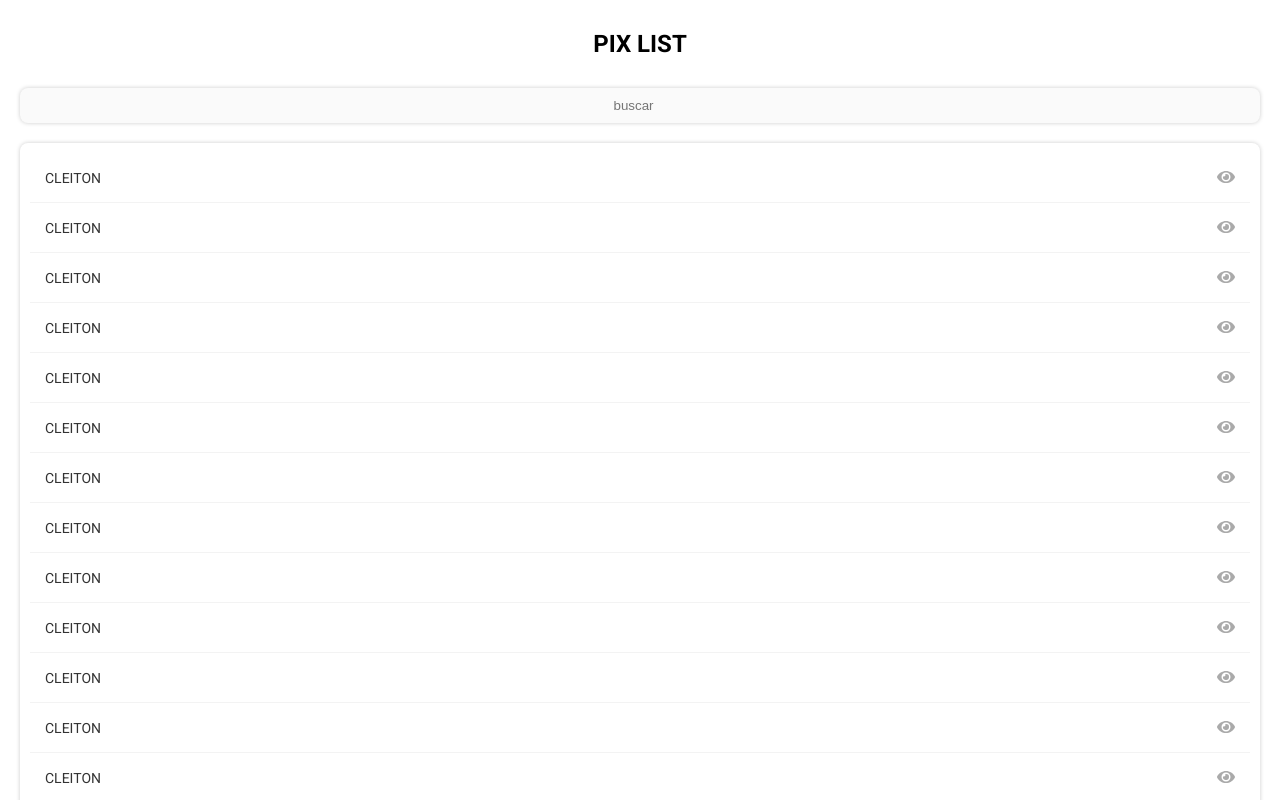
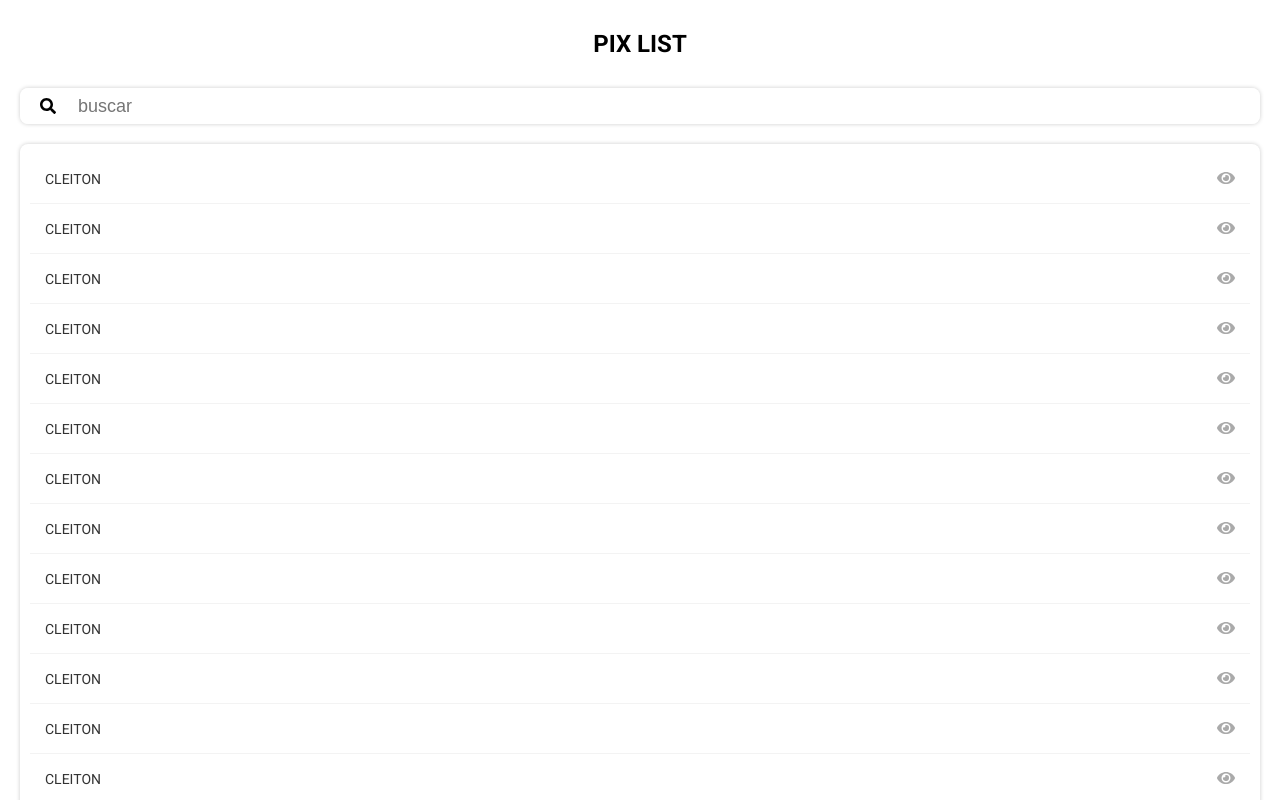
Before and after one commit to alvescleiton/pix-list, a Next.js app: page / in a window 1280 px wide. Shown: the top 800 px of the page. Built offline with nearby package versions, Linux system fonts and the light colour scheme.

Commit message:
Search container

```diff
--- a/src/components/Search/index.tsx
+++ b/src/components/Search/index.tsx
@@ -1,8 +1,11 @@
 import { Container, Input } from './styles'
+import { FontAwesomeIcon } from '@fortawesome/react-fontawesome'
+import { faSearch } from '@fortawesome/free-solid-svg-icons'
 
 const Search: React.FC = () => {
   return (
     <Container>
+      <FontAwesomeIcon icon={faSearch} />
       <Input type="search" placeholder="buscar" />
     </Container>
   )
--- a/src/components/Search/styles.ts
+++ b/src/components/Search/styles.ts
@@ -3,17 +3,26 @@ import styled from 'styled-components'
 export const Container = styled.div`
   position: sticky;
   top: 10px;
+  left: 20px;
+  right: 20px;
   display: flex;
+  align-items: center;
   padding: 0 20px;
+  width: calc(100% - 40px);
+  box-shadow: 0px 0px 4px 0px #ccc;
+  background: rgba(255,255,255, 0.7);
+  border-radius: 8px;
+
+  .fa-search {
+    flex: 0 0 auto;
+    margin-right: 20px;
+  }
 `
 
 export const Input = styled.input`
   flex: 1 1 auto;
-  text-align: center;
-  padding: 10px;
+  font-size: 18px;
+  line-height: 34px;
   border: 0;
-  box-shadow: 0px 0px 4px 0px #ccc;
-  background: #fafafa;
-  border-radius: 8px;
   outline: none;
 `
```
